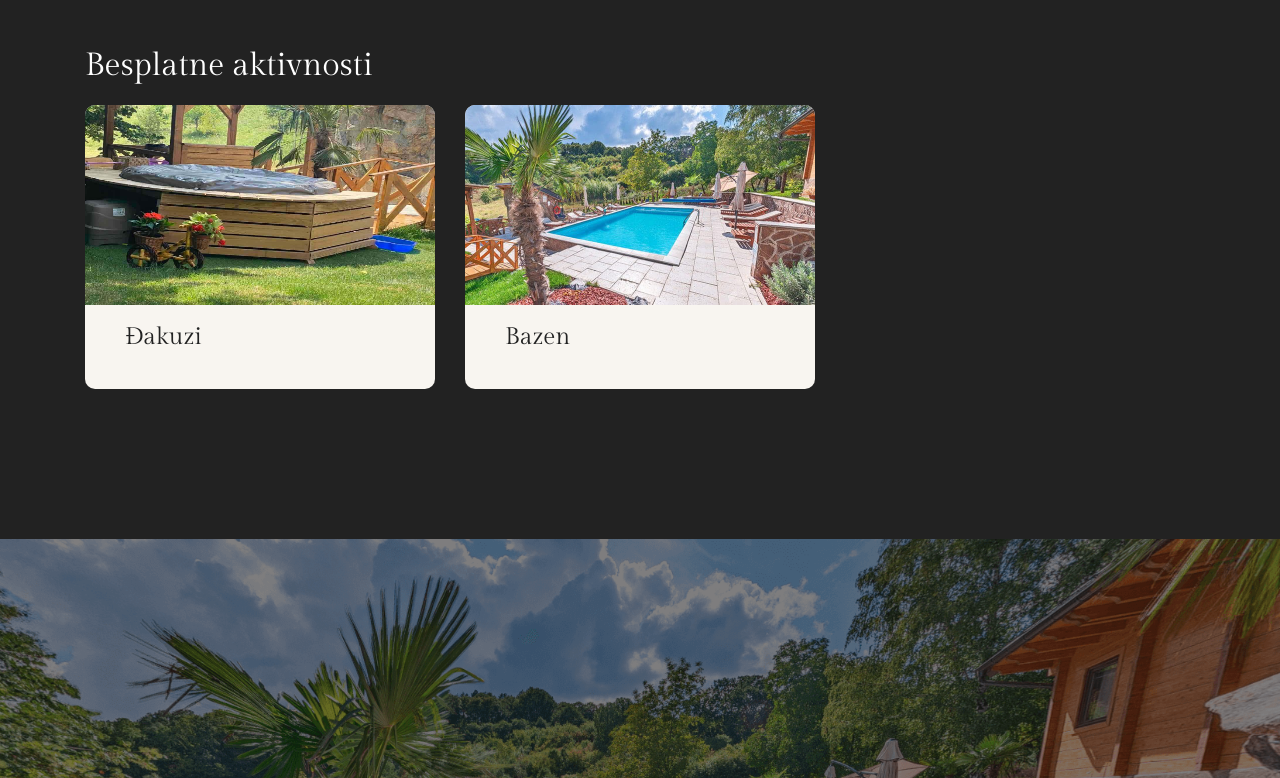
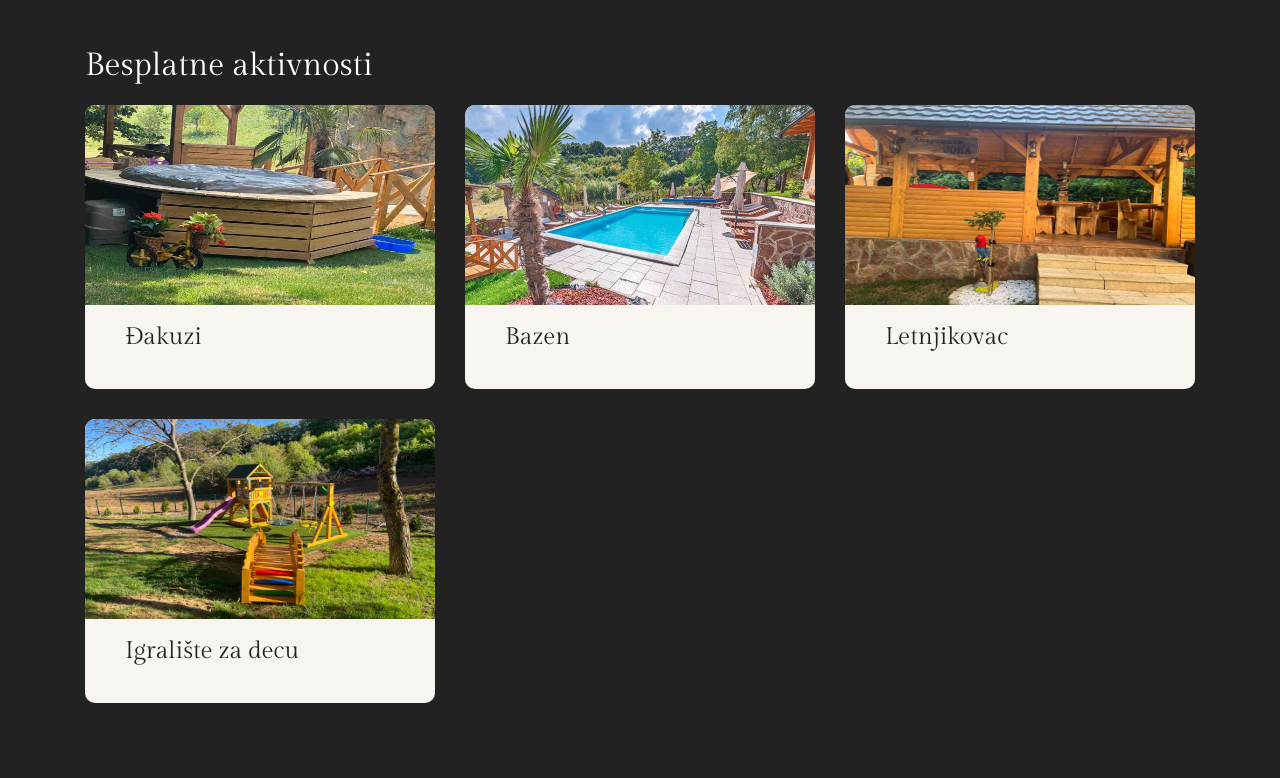
Before and after one commit to lukasavic23/joka-apartmani, a plain HTML site: page index.html in a window 1280 px wide. Shown: the part 3722-4500 px from the top of the page. Drawn offline with nearby package versions, Linux system fonts and the light colour scheme.

Commit message:
New images and fix typo

```diff
--- a/index.html
+++ b/index.html
@@ -350,7 +350,7 @@
             <div class="section-title"><span>Dodatni sadržaji</span></div>
             <p class="color-2">
               U našim apartmanima možete pronaći niz aktivnosti koje će Vaš
-              odmor učiniti još zabavnijim i nezaboravnim.
+              odmor učiniti još zabavnijim.
             </p>
           </div>
           <div class="col-md-12 mb-4">
@@ -398,6 +398,26 @@
               </div>
               <div class="desc">
                 <div class="name">Bazen</div>
+              </div>
+            </div>
+          </div>
+          <div class="col-md-4">
+            <div class="pricing-card">
+              <div class="pricing-card__image">
+                <img src="img/extra/extra5.jpg" alt="" />
+              </div>
+              <div class="desc">
+                <div class="name">Letnjikovac</div>
+              </div>
+            </div>
+          </div>
+          <div class="col-md-4">
+            <div class="pricing-card">
+              <div class="pricing-card__image">
+                <img src="img/extra/extra6.jpg" alt="" />
+              </div>
+              <div class="desc">
+                <div class="name">Igralište za decu</div>
               </div>
             </div>
           </div>
@@ -745,7 +765,7 @@
             </div>
             <div class="col-md-4">
               <div class="footer-column footer-contact">
-                <h3 class="footer-title">Contact</h3>
+                <h3 class="footer-title">Kontakt</h3>
                 <p class="footer-contact-text">
                   Potes pod kulom, 22408 Vrdnik<br />Republika Srbija
                 </p>
```
Also changed, not shown: contact.html (+1 -1 lines), gallery.html (+1 -1 lines), rooms.html (+1 -1 lines), rooms2.html (+1 -1 lines), rooms3.html (+1 -1 lines), rooms4.html (+1 -1 lines), rooms5.html (+1 -1 lines), rooms6.html (+1 -1 lines), img/extra/extra5.jpg (added), img/extra/extra6.jpg (added), 1 other file.
